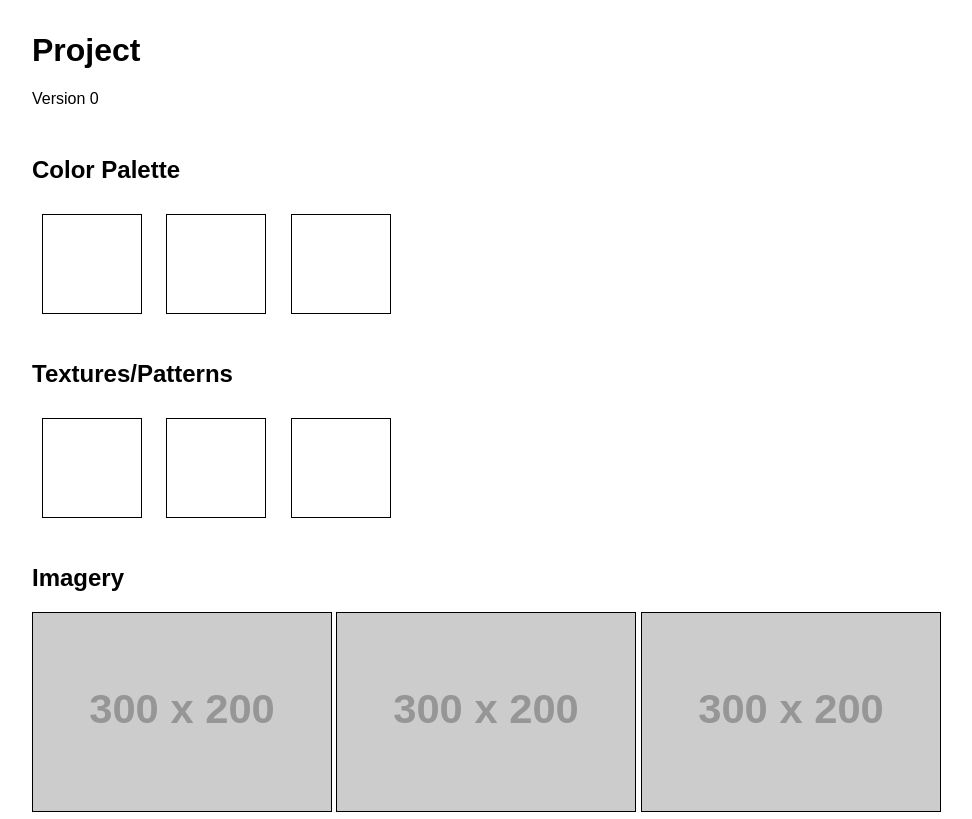
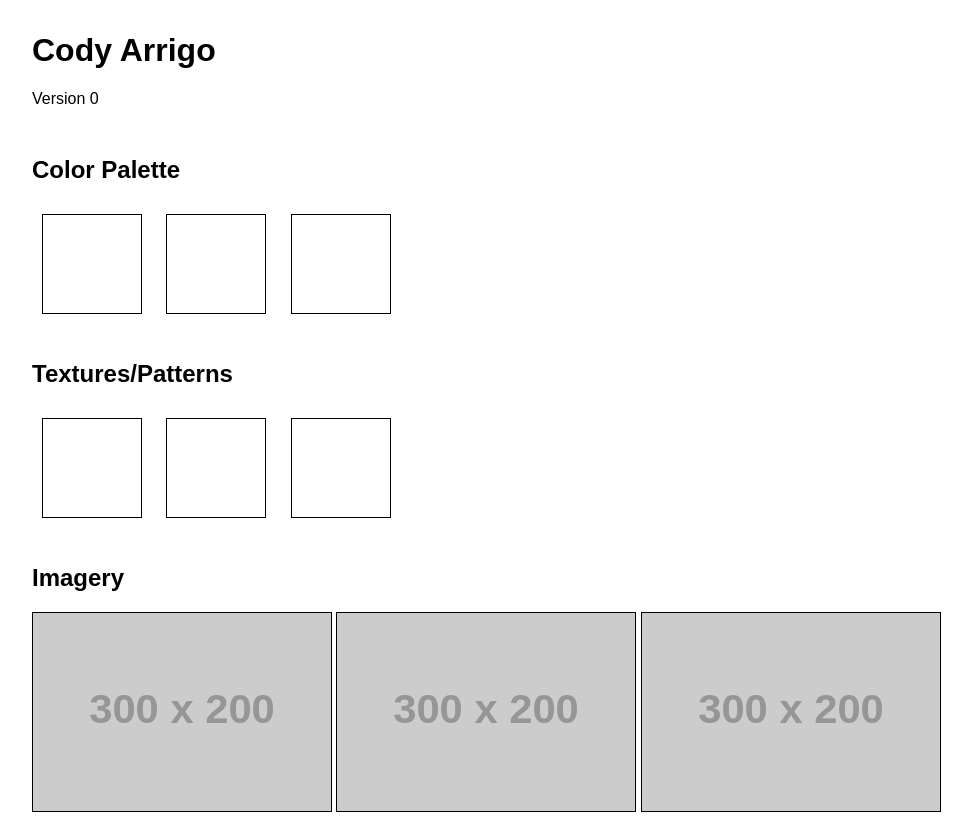
Before and after one commit to carrigo/style-tile, a plain HTML site: page index.html in a window 1280 px wide. Shown: the top 819 px of the page, without its empty margins (68-1040 px from the left). Drawn offline with Linux system fonts and the light colour scheme; placeholder pictures from the web are drawn by us.

Commit message:
Version 1.0

```diff
--- a/index.html
+++ b/index.html
@@ -15,7 +15,7 @@
 
 <!-- Project Info -->
 	<section class="grid-container">
-		<h1>Project</h1>
+		<h1>Cody Arrigo</h1>
 		<p>Version 0</p>
 	</section>
 
```
